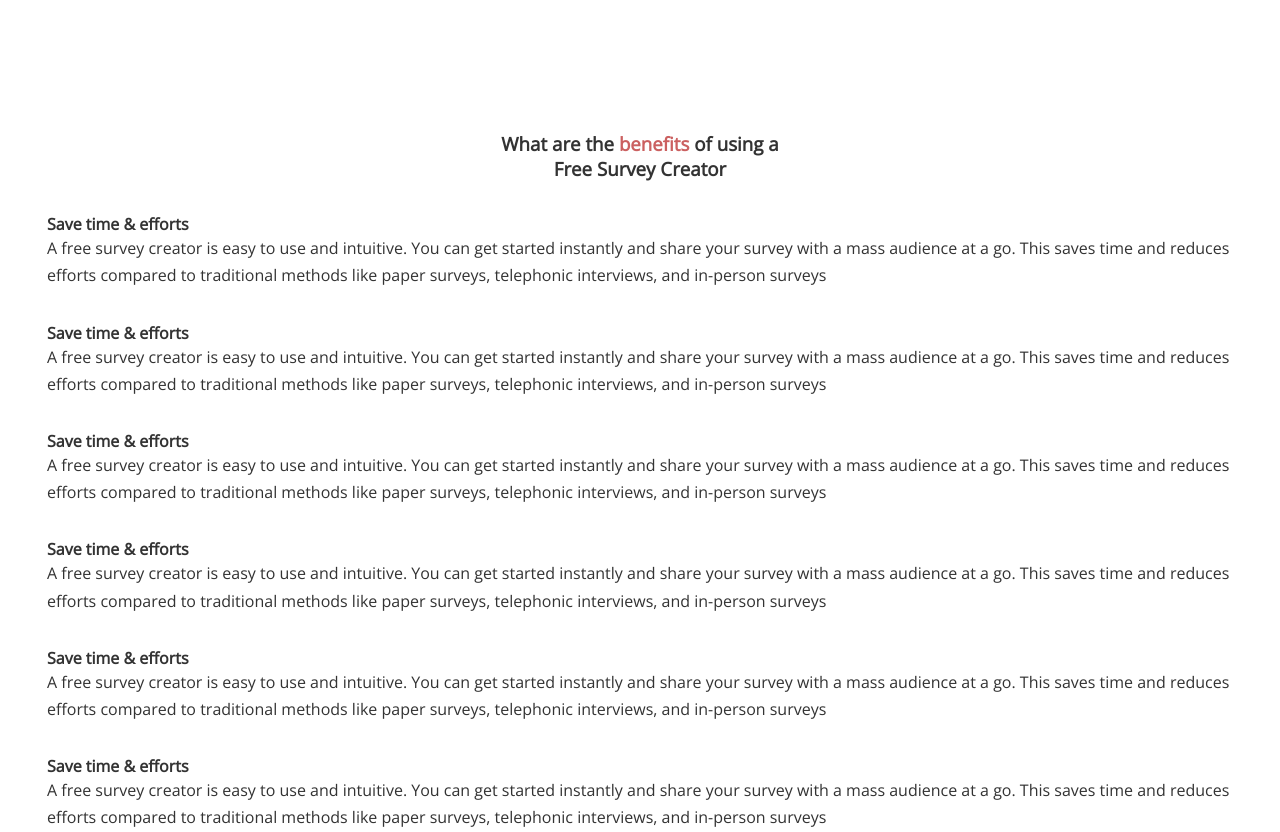
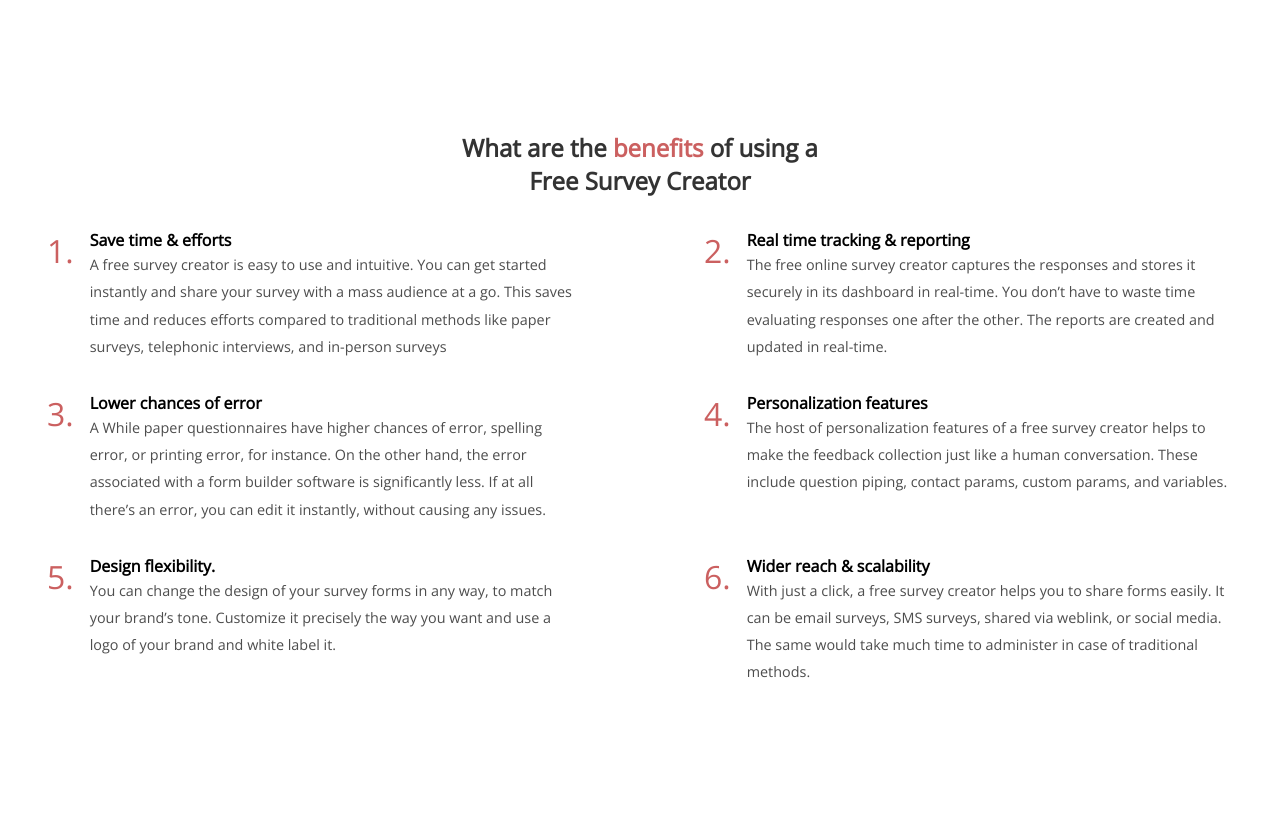
Before and after one commit to ShettyMegh/freesurveycreator, a plain HTML site: page index.html in a window 1280 px wide. Shown: the part 4260-5092 px from the top of the page. Drawn offline with nearby package versions, Linux system fonts and the light colour scheme.

Commit message:
benefits section added

```diff
--- a/css/style.css
+++ b/css/style.css
@@ -577,14 +577,40 @@ benefits
     max-width: var(--max-width);
     margin: 0 auto;
     padding: 0 2rem;
+    padding-bottom: 8rem;
 }
 
-.benefits-container h3{
+.benefits-container h2{
     text-align: center;
     margin-bottom: 2rem;
 }
 
 .benefits-list{
     display: grid;
-    gap: 2rem 4rem;
+    gap: 2rem 8rem;
 }
+
+.benefit{
+    display: flex;
+    gap:1rem;
+}
+
+.benefit .benefit-count{
+    font-size: 2rem;
+}
+
+.benefit-desc h4{
+    color: black;
+    font-weight: 900;
+}
+
+.benefit-desc p{
+    font-size:0.9rem;
+    color: var(--grey-700);
+}
+
+@media only screen and (min-width:720px){
+    .benefits-list{
+        grid-template-columns: 1fr 1fr;
+    }
+}
--- a/index.html
+++ b/index.html
@@ -447,11 +447,17 @@
     <section class="benefits">
 
         <div class="benefits-container">
-            <h3>What are the <span class="text-danger">benefits</span> of using a <br>Free Survey Creator </h3>
-            <ol class="benefits-list">
+            <h2>What are the <span class="text-danger">benefits</span> of using a <br>Free Survey Creator </h2>
+
+            <div class="benefits-list">
 
                 <!-- one benefit -->
                 <div class="benefit">
+                    <div class="benefit-count text-danger">
+                        1.
+                    </div>
+
+                    <div class="benefit-desc">
                         <h4>Save time & efforts</h4>
                         <p>
                             A free survey creator is easy to use and
@@ -463,87 +469,127 @@
                             surveys
                         </p>
                     </div>
-                <!-- end of one benefit -->
 
-                <!-- one benefit -->
-                <div class="benefit">
-                    <h4>Save time & efforts</h4>
-                    <p>
-                        A free survey creator is easy to use and
-                        intuitive. You can get started instantly and
-                        share your survey with a mass audience at a
-                        go. This saves time and reduces efforts
-                        compared to traditional methods like paper
-                        surveys, telephonic interviews, and in-person
-                        surveys
-                    </p>
                 </div>
                 <!-- end of one benefit -->
 
                  <!-- one benefit -->
                  <div class="benefit">
-                    <h4>Save time & efforts</h4>
+                    <div class="benefit-count text-danger">
+                        2.
+                    </div>
+
+                    <div class="benefit-desc">
+                        <h4>Real time tracking & reporting</h4>
                         <p>
-                        A free survey creator is easy to use and
-                        intuitive. You can get started instantly and
-                        share your survey with a mass audience at a
-                        go. This saves time and reduces efforts
-                        compared to traditional methods like paper
-                        surveys, telephonic interviews, and in-person
-                        surveys
+                            The free
+                            online survey creator captures the responses
+                            and stores it securely in its dashboard in
+                            real-time. You don’t have to waste time
+                            evaluating responses one after the other. The
+                            reports are created and updated in real-time.
                         </p>
+                    </div>
+
                 </div>
                 <!-- end of one benefit -->
 
                  <!-- one benefit -->
                  <div class="benefit">
-                    <h4>Save time & efforts</h4>
+                    <div class="benefit-count text-danger">
+                        3.
+                    </div>
+
+                    <div class="benefit-desc">
+                        <h4>Lower chances of error</h4>
                         <p>
-                        A free survey creator is easy to use and
-                        intuitive. You can get started instantly and
-                        share your survey with a mass audience at a
-                        go. This saves time and reduces efforts
-                        compared to traditional methods like paper
-                        surveys, telephonic interviews, and in-person
-                        surveys
+                            A While paper questionnaires have higher
+                            chances of error, spelling error, or printing
+                            error, for instance. On the other hand, the
+                            error associated with a form builder software
+                            is significantly less. If at all there’s an error,
+                            you can edit it instantly, without causing any
+                            issues.
                         </p>
+                    </div>
+
                 </div>
                 <!-- end of one benefit -->
 
                  <!-- one benefit -->
                  <div class="benefit">
-                    <h4>Save time & efforts</h4>
+                    <div class="benefit-count text-danger">
+                        4.
+                    </div>
+
+                    <div class="benefit-desc">
+                        <h4>Personalization features</h4>
                         <p>
-                        A free survey creator is easy to use and
-                        intuitive. You can get started instantly and
-                        share your survey with a mass audience at a
-                        go. This saves time and reduces efforts
-                        compared to traditional methods like paper
-                        surveys, telephonic interviews, and in-person
-                        surveys
+                            The host of personalization features of a free
+                            survey creator helps to make the feedback
+                            collection just like a human conversation.
+                            These include question piping, contact
+                            params, custom params, and variables.
                         </p>
+                    </div>
+
                 </div>
                 <!-- end of one benefit -->
 
                  <!-- one benefit -->
                  <div class="benefit">
-                    <h4>Save time & efforts</h4>
+                    <div class="benefit-count text-danger">
+                        5.
+                    </div>
+
+                    <div class="benefit-desc">
+                        <h4>Design flexibility.</h4>
                         <p>
-                        A free survey creator is easy to use and
-                        intuitive. You can get started instantly and
-                        share your survey with a mass audience at a
-                        go. This saves time and reduces efforts
-                        compared to traditional methods like paper
-                        surveys, telephonic interviews, and in-person
-                        surveys
+                            You can change the
+                            design of your survey forms in any way, to
+                            match your brand’s tone. Customize it
+                            precisely the way you want and use a logo of
+                            your brand and white label it.
                         </p>
                     </div>
+
+                </div>
                 <!-- end of one benefit -->
-            </ol>
+
+                 <!-- one benefit -->
+                 <div class="benefit">
+                    <div class="benefit-count text-danger">
+                        6.
+                    </div>
+
+                    <div class="benefit-desc">
+                        <h4>Wider reach & scalability</h4>
+                        <p>
+                            With just a click,
+                            a free survey creator helps you to share
+                            forms easily. It can be email surveys, SMS
+                            surveys, shared via weblink, or social media.
+                            The same would take much time to
+                            administer in case of traditional methods.
+                        </p>
+                    </div>
+
+                </div>
+                <!-- end of one benefit -->
+
+            </div>
         </div>
     </section>
 
     <!-- end of benefits -->
+
+    <!-- surveysparrow -->
+    <section class="surveysparrow">
+        <div class="surveysparrow-container">
+
+        </div>
+    </section>
+    <!-- end of surveysparrow -->
 
     <!-- scripts -->
     <script src="./js/script.js"></script>
```
Also changed, not shown: assets/surveysparrow/img-7.png (added), 1 other file. Lines whose indentation alone changed are shown as unchanged.
